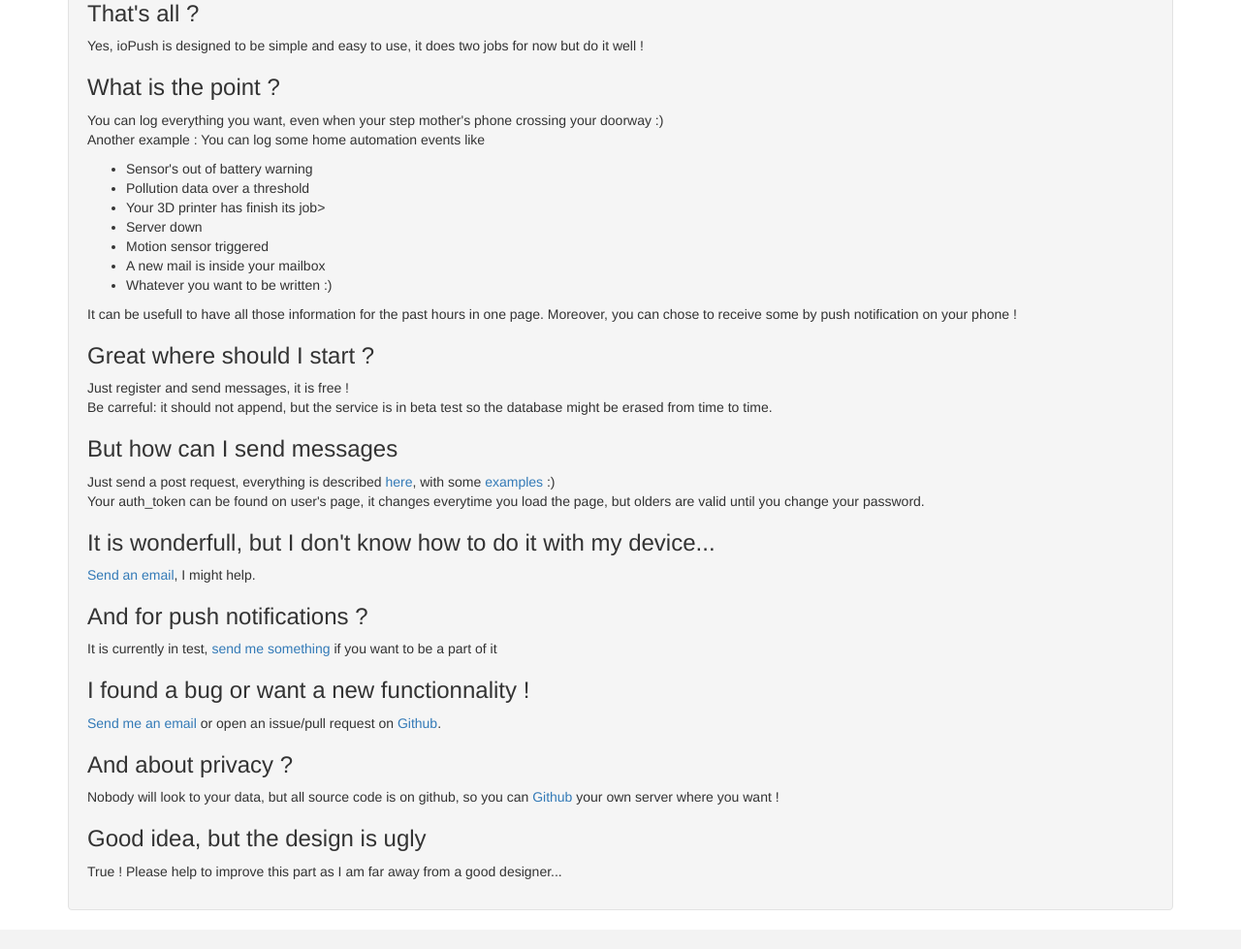
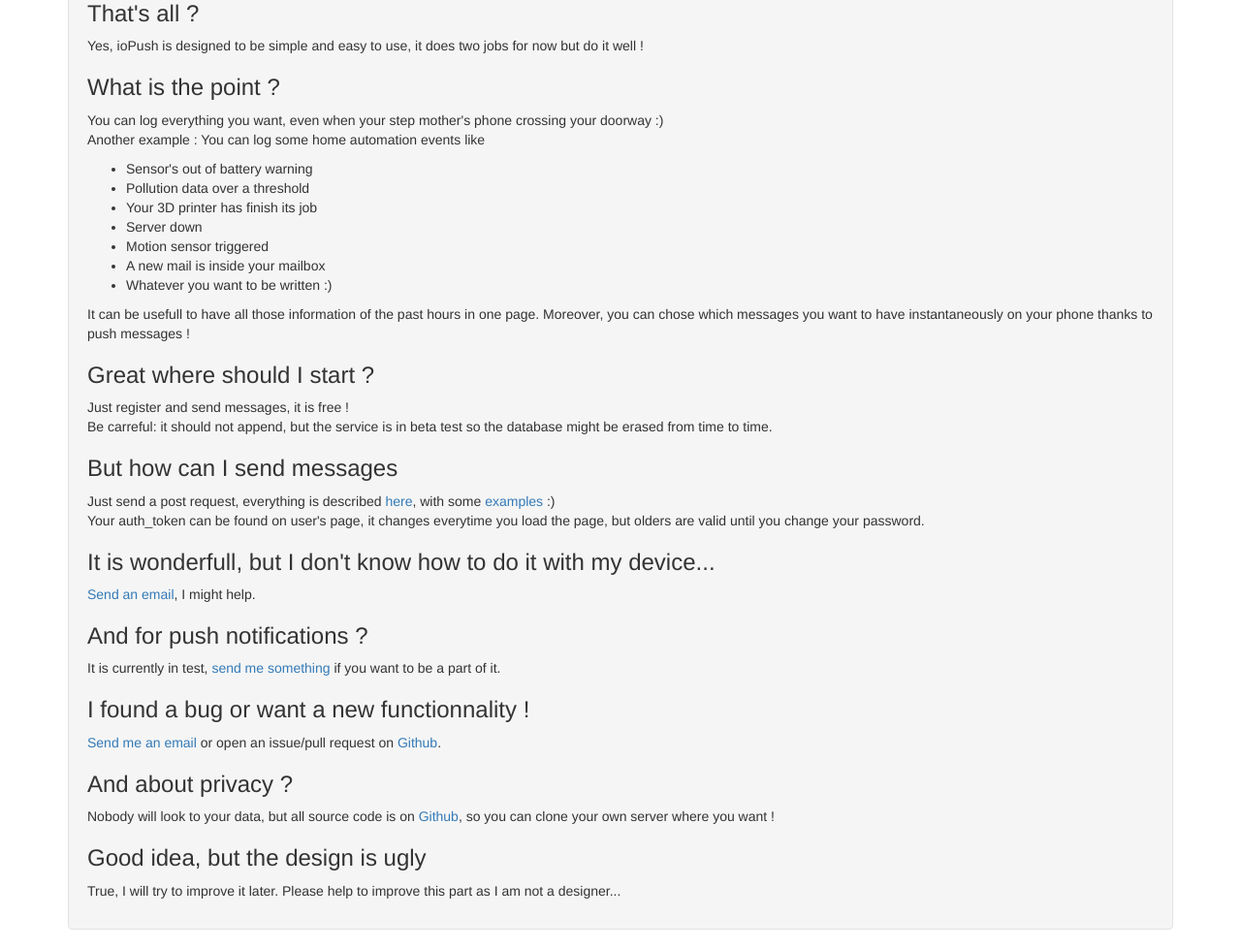
Before and after one commit to ioPush/ioPush-server, a Flask app: page / in a window 1280 px wide. Shown: the part 299-1278 px from the top of the page at 97% size. Before the commit the page ends 1238 px from the top, so only its background shows below. Run offline with Flask 2, Linux system fonts and the light colour scheme; parts of the project's set-up code (start-up, migrations or seed data) failed here and were passed over; some libraries are stand-ins or nearby versions.

Commit message:
Typo and documentation update

```diff
--- a/app/templates/index.html
+++ b/app/templates/index.html
@@ -22,13 +22,13 @@
         <ul>
           <li>Sensor's out of battery warning</li>
           <li>Pollution data over a threshold</li>
-          <li>Your 3D printer has finish its job></li>
+          <li>Your 3D printer has finish its job</li>
           <li>Server down</li>
           <li>Motion sensor triggered</li>
           <li>A new mail is inside your mailbox</li>
           <li>Whatever you want to be written :)</li>
         </ul>
-        It can be usefull to have all those information for the past hours in one page. Moreover, you can chose to receive some by push notification on your phone !
+        It can be usefull to have all those information of the past hours in one page. Moreover, you can chose which messages you want to have instantaneously on your phone thanks to push messages !
       </p>
       <h3>Great where should I start ?</h3>
       <p>Just register and send messages, it is free !<br>
@@ -42,16 +42,16 @@
     onmouseover="this.href=this.href.replace(/xya/g,'');">Send an email</a>, I might help.</p>
       <h3>And for push notifications ?</h3>
       <p>It is currently in test,  <a href="mailto:coxyantact@iopuxyash.nexyat"
-    onmouseover="this.href=this.href.replace(/xya/g,'');">send me something</a> if you want to be a part of it</p>
+    onmouseover="this.href=this.href.replace(/xya/g,'');">send me something</a> if you want to be a part of it.</p>
       <h3>I found a bug or want a new functionnality !</h3>
       <p><a href="mailto:coxyantact@iopuxyash.nexyat"
     onmouseover="this.href=this.href.replace(/xya/g,'');">Send me an email</a> or open an issue/pull request on <a href="https://github.com/ioPush/ioPush-server/issues">Github</a>.
       </p>
       <h3>And about privacy ?</h3>
-      <p>Nobody will look to your data, but all source code is on github, so you can <a href="https://github.com/ioPush/ioPush-server#instructions-to-install">Github</a> your own server where you want !
+      <p>Nobody will look to your data, but all source code is on <a href="https://github.com/ioPush/ioPush-server#instructions-to-install">Github</a>, so you can clone your own server where you want !
       </p>
       <h3>Good idea, but the design is ugly</h3>
-      <p>True ! Please help to improve this part as I am far away from a good designer...
+      <p>True, I will try to improve it later. Please help to improve this part as I am not a designer...
       </p>
     </div>
 {% endblock %}
```
Also changed, not shown: README.md.
